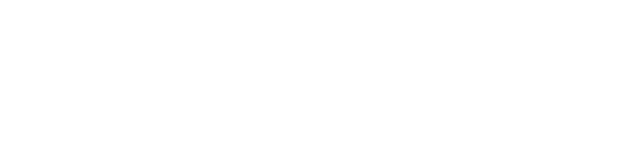
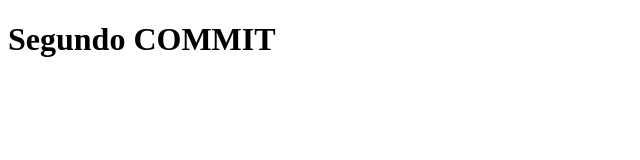
Before and after one commit to ManuelBello777/prueba, a plain HTML site: page index.html in a window 1280 px wide. Shown: the whole page, without its empty margins (0-640 px from the left). Drawn offline with Linux system fonts and the light colour scheme.

Commit message:
agregue h1 segundo commit

```diff
--- a/index.html
+++ b/index.html
@@ -7,6 +7,6 @@
     <title>Hola</title>
 </head>
 <body>
-
+    <h1>Segundo COMMIT</h1>
 </body>
 </html>
```
